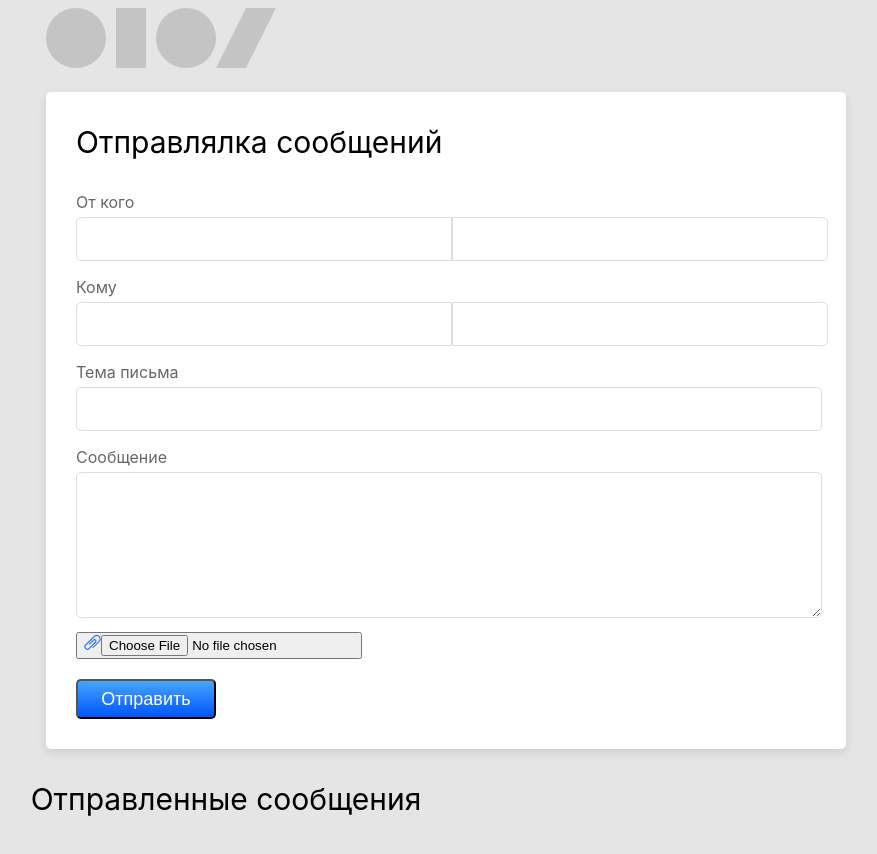
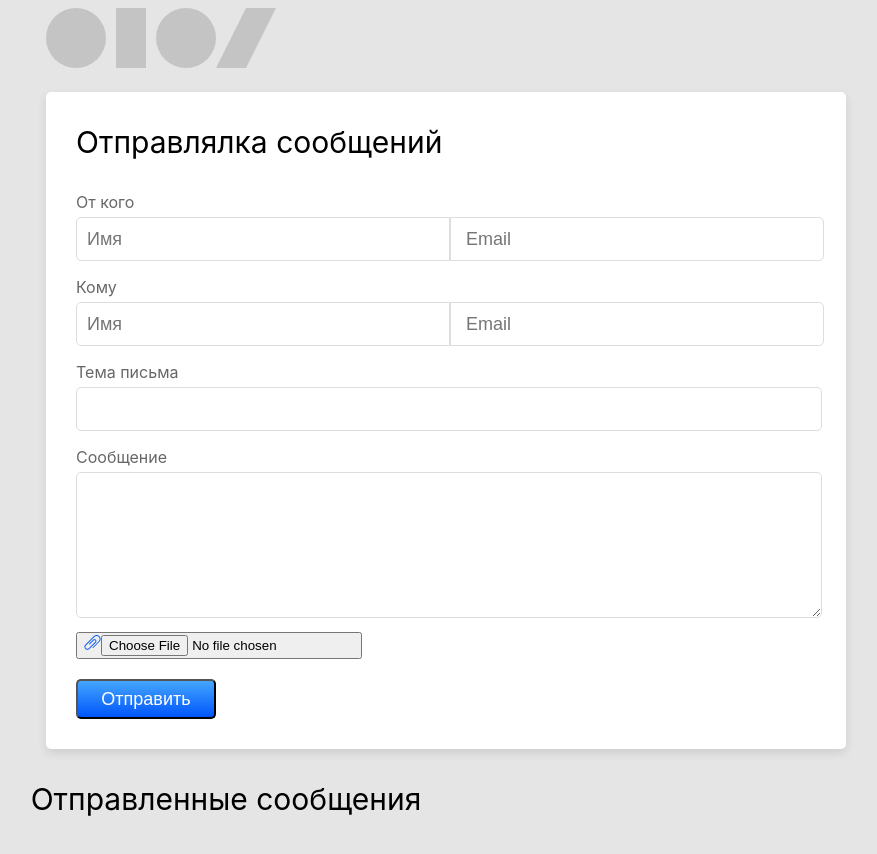
Before and after one commit to veronga/letter, a React (Create React App) app: page / in a window 1280 px wide. Shown: the top 854 px of the page, without its empty margins (190-1067 px from the left). Built offline with nearby package versions, Linux system fonts and the light colour scheme.

Commit message:
fixed minor bugs

```diff
--- a/src/App.css
+++ b/src/App.css
@@ -6,7 +6,6 @@
 
 .main-box {
   width: 800px;
-
   margin-top: 20px;
   background-color: #ffffff;
   border-radius: 5px;
--- a/src/App.js
+++ b/src/App.js
@@ -14,13 +14,13 @@ function App() {
       <Logo />
       <div className="main-box">
         <p className="text-mess">Отправлялка сообщений</p>
-        <Text title={"От кого"} />
+        <Text title="От кого" />
         <InputEmail />
-        <Text title={"Кому"} />
+        <Text title="Кому" />
         <InputEmail />
-        <Text title={"Тема письма"} />
+        <Text title="Тема письма" />
         <InputTheme />
-        <Text title={"Сообщение"} />
+        <Text title="Сообщение" />
         <InputMessage />
         <ButtonAttach />
         <Button />
--- a/src/components/InputEmail/index.js
+++ b/src/components/InputEmail/index.js
@@ -4,8 +4,19 @@ import "./style.css";
 function InputEmail() {
   return (
     <div className="input-cont">
-      <input type="text" name="name" className="input-cont-left" />
-      <input type="text" name="email" className="input-cont-right" />
+      <input
+        type="text"
+        name="name"
+        className="input-cont-left"
+        placeholder="Имя"
+      />
+      <input
+        type="text"
+        name="email"
+        className="input-cont-right"
+        placeholder=" Email"
+        autocomplete="off"
+      />
     </div>
   );
 }
--- a/src/components/InputEmail/style.css
+++ b/src/components/InputEmail/style.css
@@ -3,17 +3,21 @@
 }
 
 .input-cont-left {
-  width: 370px;
+  width: 360px;
   height: 40px;
   border-top-left-radius: 5px;
   border-bottom-left-radius: 5px;
   border: 1px solid #dddddd;
+  padding-left: 10px;
+  font-size: 18px;
 }
 
 .input-cont-right {
-  width: 370px;
+  width: 360px;
   height: 40px;
   border-top-right-radius: 5px;
   border-bottom-right-radius: 5px;
   border: 1px solid #dddddd;
+  padding-left: 10px;
+  font-size: 18px;
 }
```
